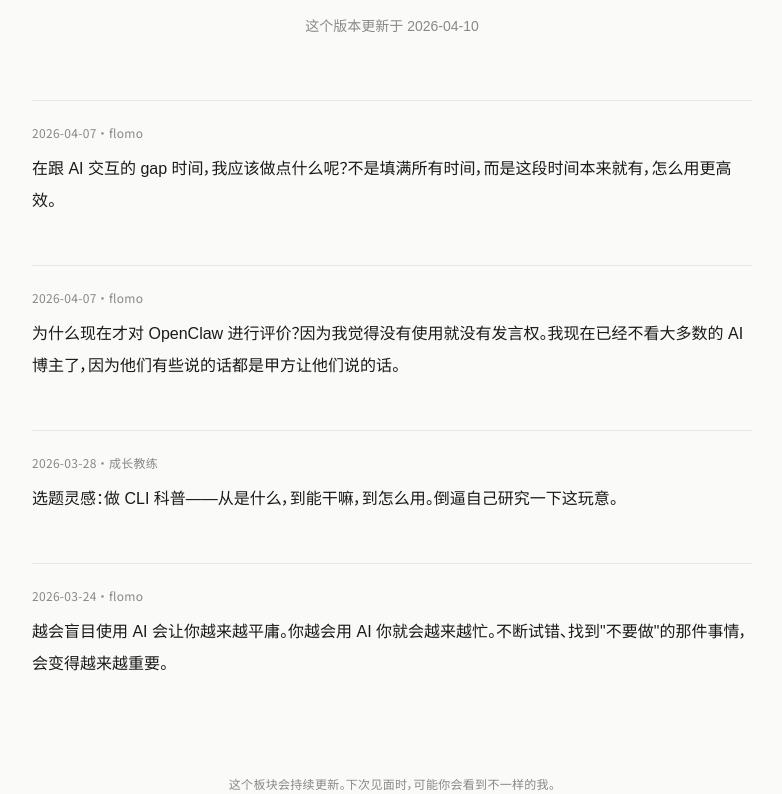
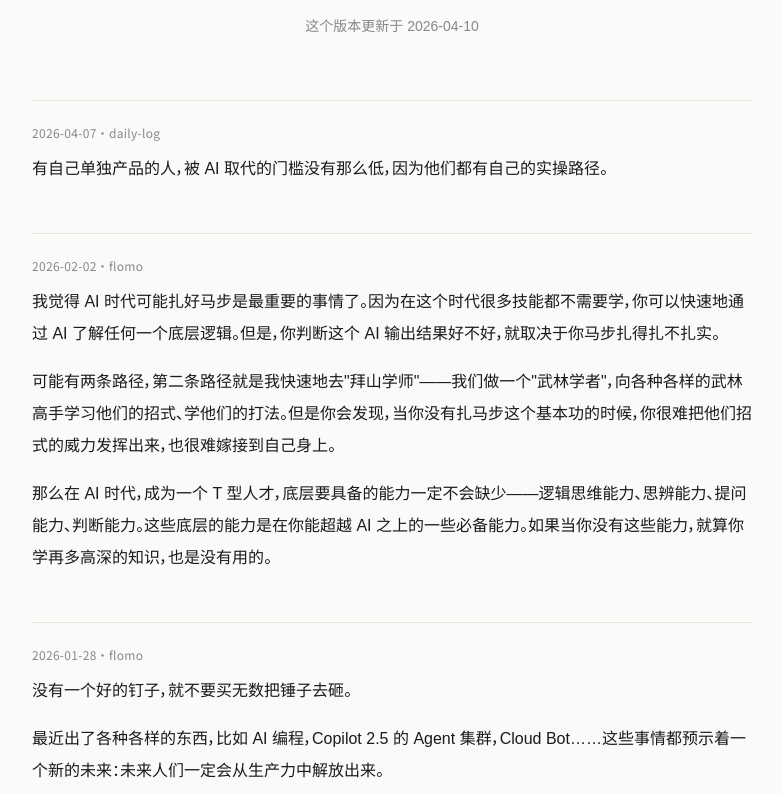
Before and after one commit to Ronaldomder7/mark-portfolio, a Next.js app: page / in a window 1280 px wide. Shown: the part 3986-4780 px from the top of the page, without its empty margins (248-1030 px from the left). Built offline with nearby package versions, Linux system fonts and the light colour scheme.

Commit message:
content: hand-curated 3 recent thoughts (钉子/扎马步/AI取代门槛)

```diff
--- a/components/RecentThinking.tsx
+++ b/components/RecentThinking.tsx
@@ -20,9 +20,11 @@ export default function RecentThinking() {
               <div className="font-sans text-xs text-muted tracking-wide mb-3">
                 {item.date} · {item.source}
               </div>
-              <p className="font-serif text-base text-ink leading-loose">
-                {item.text}
-              </p>
+              <div className="font-serif text-base text-ink leading-loose space-y-4">
+                {item.text.split("\n\n").map((para, j) => (
+                  <p key={j}>{para}</p>
+                ))}
+              </div>
             </li>
           ))}
         </ul>
--- a/content/recent.json
+++ b/content/recent.json
@@ -3,23 +3,18 @@
   "items": [
     {
       "date": "2026-04-07",
-      "source": "flomo",
-      "text": "在跟 AI 交互的 gap 时间，我应该做点什么呢？不是填满所有时间，而是这段时间本来就有，怎么用更高效。"
+      "source": "daily-log",
+      "text": "有自己单独产品的人，被 AI 取代的门槛没有那么低，因为他们都有自己的实操路径。"
     },
     {
-      "date": "2026-04-07",
+      "date": "2026-02-02",
       "source": "flomo",
-      "text": "为什么现在才对 OpenClaw 进行评价？因为我觉得没有使用就没有发言权。我现在已经不看大多数的 AI 博主了，因为他们有些说的话都是甲方让他们说的话。"
+      "text": "我觉得 AI 时代可能扎好马步是最重要的事情了。因为在这个时代很多技能都不需要学，你可以快速地通过 AI 了解任何一个底层逻辑。但是，你判断这个 AI 输出结果好不好，就取决于你马步扎得扎不扎实。\n\n可能有两条路径，第二条路径就是我快速地去\"拜山学师\"——我们做一个\"武林学者\"，向各种各样的武林高手学习他们的招式、学他们的打法。但是你会发现，当你没有扎马步这个基本功的时候，你很难把他们招式的威力发挥出来，也很难嫁接到自己身上。\n\n那么在 AI 时代，成为一个 T 型人才，底层要具备的能力一定不会缺少——逻辑思维能力、思辨能力、提问能力、判断能力。这些底层的能力是在你能超越 AI 之上的一些必备能力。如果当你没有这些能力，就算你学再多高深的知识，也是没有用的。"
     },
     {
-      "date": "2026-03-28",
-      "source": "成长教练",
-      "text": "选题灵感：做 CLI 科普——从是什么，到能干嘛，到怎么用。倒逼自己研究一下这玩意。"
-    },
-    {
-      "date": "2026-03-24",
+      "date": "2026-01-28",
       "source": "flomo",
-      "text": "越会盲目使用 AI 会让你越来越平庸。你越会用 AI 你就会越来越忙。不断试错、找到\"不要做\"的那件事情，会变得越来越重要。"
+      "text": "没有一个好的钉子，就不要买无数把锤子去砸。\n\n最近出了各种各样的东西，比如 AI 编程，Copilot 2.5 的 Agent 集群，Cloud Bot……这些事情都预示着一个新的未来：未来人们一定会从生产力中解放出来。\n\n而我们真正要去在意的，是一些不可被替代的能力——营销能力、审美能力、决策判断能力。你要懂商业、懂人性、懂用户、懂产品，人可能要往这个方向去发展。"
     }
   ]
 }
```
